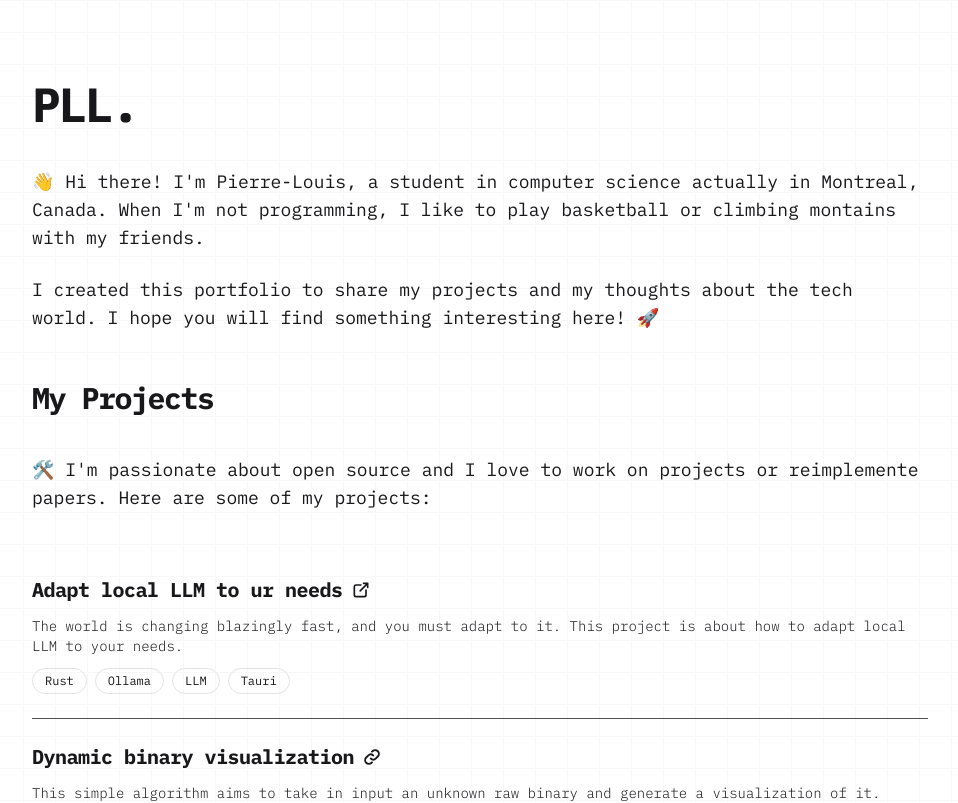
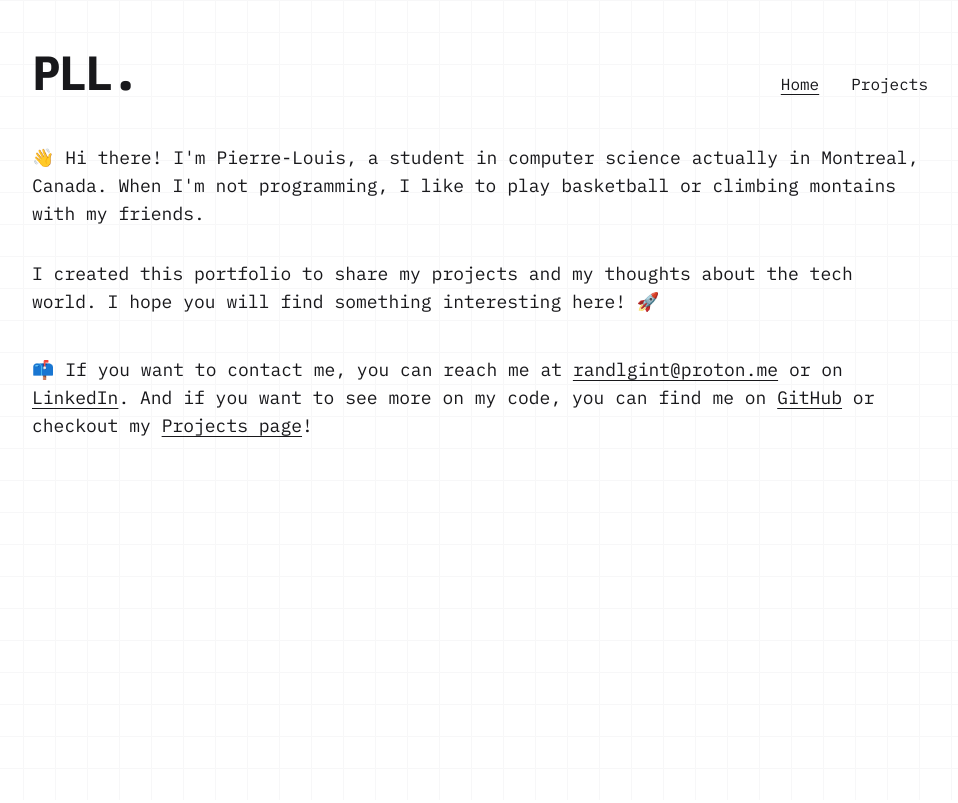
Before and after one commit to PierreLouisLetoquart/itsme, a Next.js app: page / in a window 1280 px wide. Shown: the top 803 px of the page, without its empty margins (160-1118 px from the left). Built offline with nearby package versions, Linux system fonts and the light colour scheme.

Commit message:
refacto pages

```diff
--- a/src/app/layout.tsx
+++ b/src/app/layout.tsx
@@ -1,6 +1,8 @@
 import { IBM_Plex_Mono } from "next/font/google";
+
 import "@/styles/globals.css";
 import { cn } from "@/utils/cn";
+import { Navbar } from "@/components/navbar";
 
 const ibm_plex_mono = IBM_Plex_Mono({
   weight: ["300", "400", "500", "600", "700"],
@@ -17,8 +19,11 @@ export default function RootLayout({ children }: RootLayoutProps) {
           ibm_plex_mono.className,
         )}
       >
-        <div className="bg-grid-zinc-200/[0.3] dark:bg-grid-zinc-800/[0.3]">
-          {children}
+        <div className="bg-grid-zinc-200/[0.3] dark:bg-grid-zinc-800/[0.3] min-h-screen">
+          <div className="mx-auto w-full max-w-4xl">
+            <Navbar />
+            {children}
+          </div>
         </div>
       </body>
     </html>
--- a/src/app/page.tsx
+++ b/src/app/page.tsx
@@ -1,36 +1,20 @@
 import Link from "next/link";
-
-import { projects } from "@/utils/projects";
-import { ProjectCard } from "@/components/project-card";
 import { Paragraph } from "@/components/paragraph";
-import { Heading2 } from "@/components/heading";
 
 export default function Home() {
   return (
-    <main className="mx-auto w-full max-w-4xl py-12 md:py-20">
-      <h1 className="mb-6 text-3xl font-bold tracking-tighter md:mb-10 md:text-5xl">
-        PLL.
-      </h1>
-      <Paragraph className="mb-4 md:mb-6">
+    <>
+      <Paragraph className="mb-6 md:mb-8">
         👋 Hi there! I&apos;m Pierre-Louis, a student in computer science
         actually in Montreal, Canada. When I&apos;m not programming, I like to
         play basketball or climbing montains with my friends.
       </Paragraph>
-      <Paragraph className="mb-8 md:mb-12">
+
+      <Paragraph className="mb-8 md:mb-10">
         I created this portfolio to share my projects and my thoughts about the
         tech world. I hope you will find something interesting here! 🚀
       </Paragraph>
-      <Heading2>My Projects</Heading2>
-      <Paragraph className="mb-8 md:mb-10">
-        🛠️ I&apos;m passionate about open source and I love to work on projects
-        or reimplemente papers. Here are some of my projects:
-      </Paragraph>
-      <div className="mb-8 flex w-full flex-col md:mb-12">
-        {projects.map((project, id) => (
-          <ProjectCard key={id} project={project} />
-        ))}
-      </div>
-      <Heading2>Find me</Heading2>
+
       <Paragraph>
         📫 If you want to contact me, you can reach me at{" "}
         <Link
@@ -52,9 +36,16 @@ export default function Home() {
           href="https://github.com/PierreLouisLetoquart"
         >
           GitHub
+        </Link>{" "}
+        or checkout my{" "}
+        <Link
+          href={"/projects"}
+          className="font-normal underline underline-offset-4"
+        >
+          Projects page
         </Link>
         !
       </Paragraph>
-    </main>
+    </>
   );
 }
--- /dev/null
+++ b/src/app/projects/page.tsx
@@ -0,0 +1,19 @@
+import { Paragraph } from "@/components/paragraph";
+import { ProjectCard } from "@/components/project-card";
+import { projects } from "@/utils/projects";
+
+export default function ProjectsList() {
+  return (
+    <>
+      <Paragraph className="mb-8 md:mb-10">
+        🛠️ I&apos;m passionate about open source and I love to work on projects
+        or reimplemente papers. Here are some of my projects:
+      </Paragraph>
+      <div className="mb-8 flex w-full flex-col md:mb-12">
+        {projects.map((project, id) => (
+          <ProjectCard key={id} project={project} />
+        ))}
+      </div>
+    </>
+  );
+}
--- /dev/null
+++ b/src/components/navbar.tsx
@@ -0,0 +1,36 @@
+"use client";
+
+import Link from "next/link";
+import { usePathname } from "next/navigation";
+
+export function Navbar() {
+  const pathname = usePathname();
+
+  return (
+    <div className="flex h-36 w-full items-center">
+      <div className="flex w-full items-end justify-between">
+        <Link href={"/"}>
+          <h1 className="text-3xl font-bold tracking-tighter  md:text-5xl">
+            PLL.
+          </h1>
+        </Link>
+        <div className="flex items-center gap-8">
+          <Link
+            href={"/"}
+            className={pathname === "/" ? "underline underline-offset-4" : ""}
+          >
+            Home
+          </Link>
+          <Link
+            href={"/projects"}
+            className={
+              pathname === "/projects" ? "underline underline-offset-4" : ""
+            }
+          >
+            Projects
+          </Link>
+        </div>
+      </div>
+    </div>
+  );
+}
```
